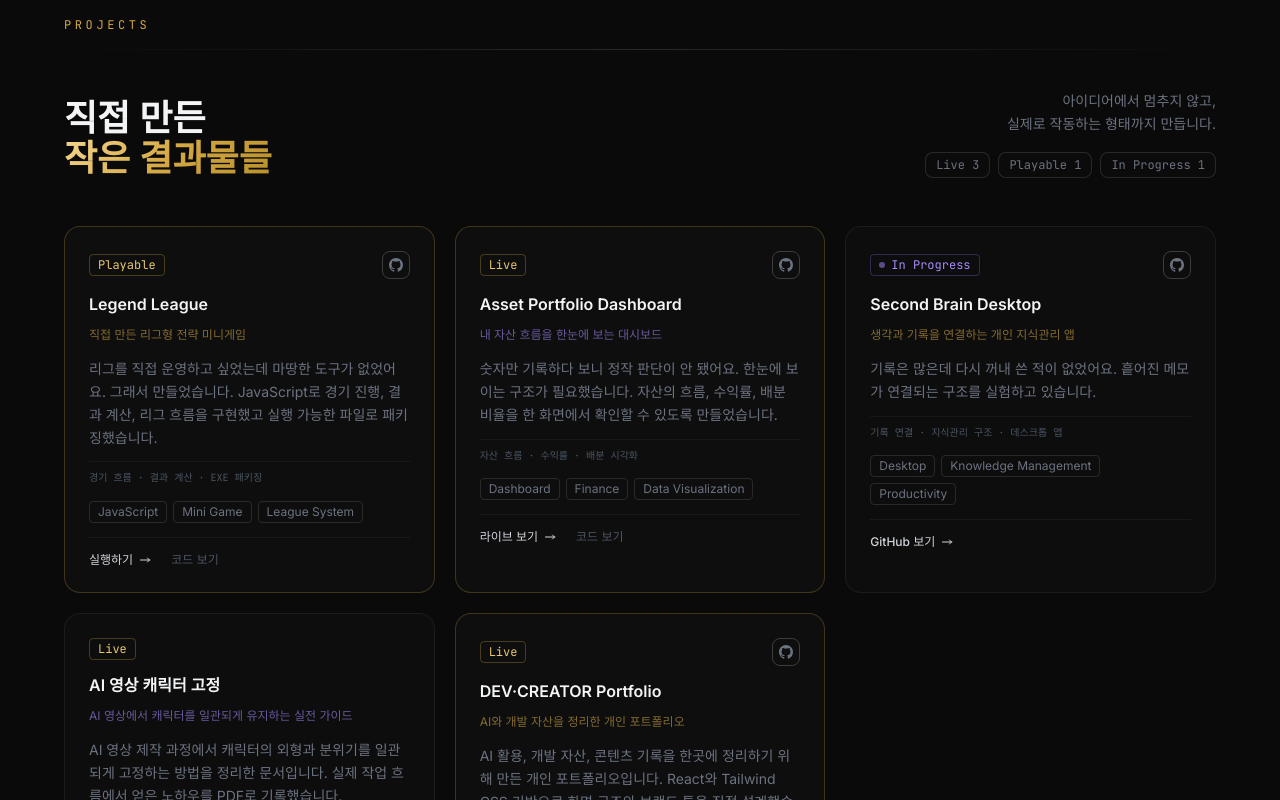
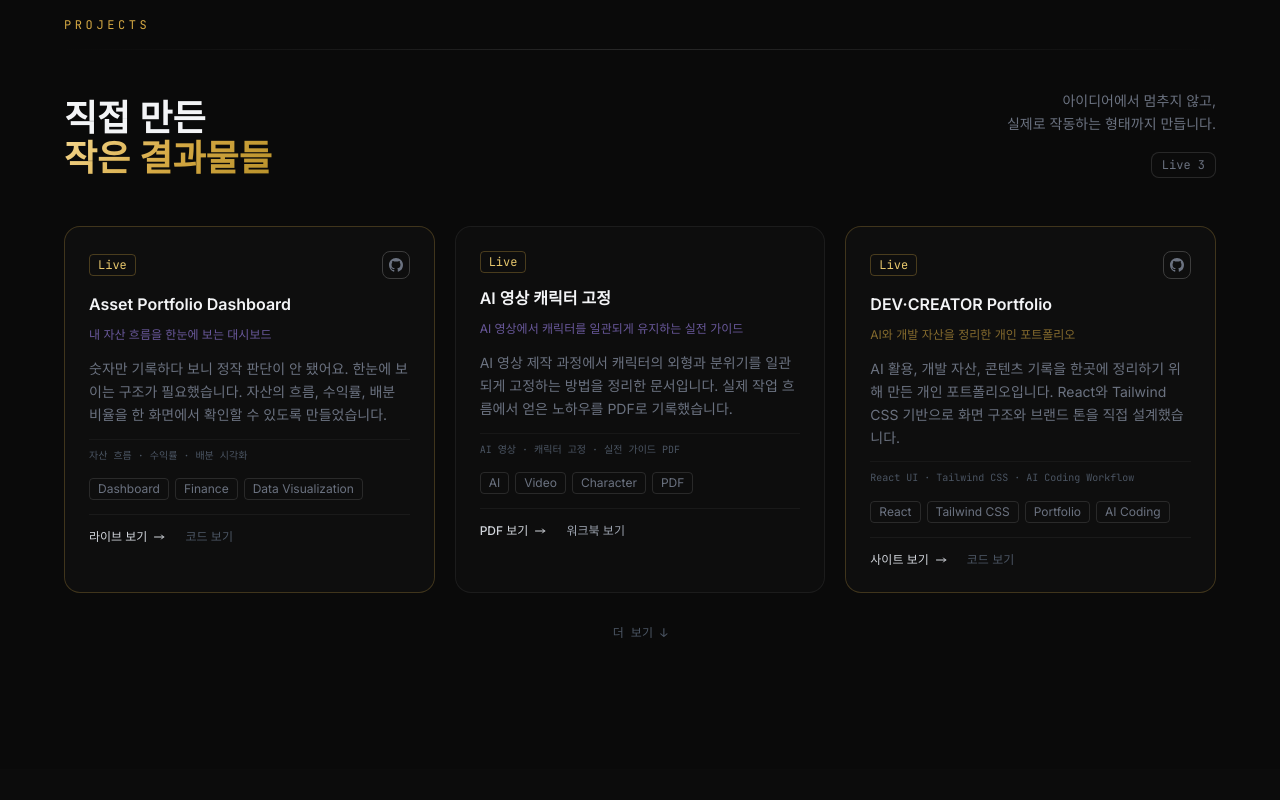
Before and after one commit to gustj369/portfolio, a React (Vite) app: page / in a window 1280 px wide. Shown: the part 1807-2607 px from the top of the page. Built offline with nearby package versions, Linux system fonts and the light colour scheme.

Commit message:
feat: Legend League, Second Brain Desktop Archive 처리
메인 Projects 섹션에 3개 프로젝트만 노출
(Asset Portfolio Dashboard, AI 영상 캐릭터 고정, DEV·CREATOR Portfolio)
나머지는 "더 보기"에서 확인 가능

Co-Authored-By: Claude Sonnet 4.6 <noreply@anthropic.com>

```diff
--- a/src/data/projects.js
+++ b/src/data/projects.js
@@ -38,7 +38,7 @@ export const projects = [
   {
     id: 1,
     title: "Legend League",
-    status: "Playable",
+    status: "Archive",
     sublabel: "직접 만든 리그형 전략 미니게임",
     description:
       "리그를 직접 운영하고 싶었는데 마땅한 도구가 없었어요. 그래서 만들었습니다. JavaScript로 경기 진행, 결과 계산, 리그 흐름을 구현했고 실행 가능한 파일로 패키징했습니다.",
@@ -68,7 +68,7 @@ export const projects = [
   {
     id: 3,
     title: "Second Brain Desktop",
-    status: "In Progress",
+    status: "Archive",
     sublabel: "생각과 기록을 연결하는 개인 지식관리 앱",
     description:
       "기록은 많은데 다시 꺼내 쓴 적이 없었어요. 흩어진 메모가 연결되는 구조를 실험하고 있습니다.",
```
